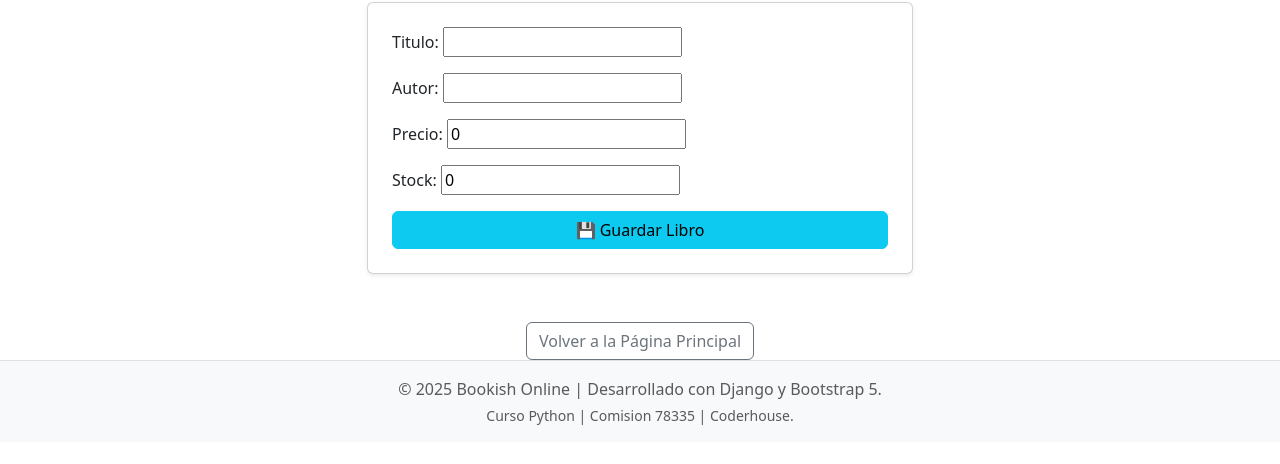
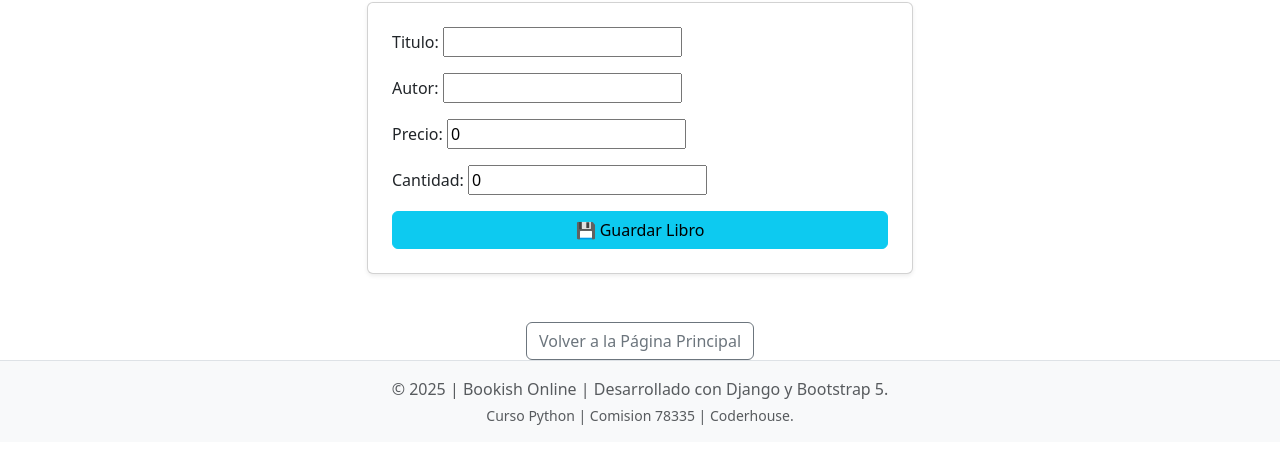
Before and after one commit to Guileiva/TuPrimeraPagina-LEIVA_Raul, a Django app: page /crear-libro/ in a window 1280 px wide. Shown: the part 174-638 px from the top of the page. Run offline with Django 5.2, Linux system fonts and the light colour scheme.

Commit message:
actualizacion final

```diff
--- a/appInicial/forms.py
+++ b/appInicial/forms.py
@@ -4,4 +4,4 @@ from .models import Libro
 class LibroForm(forms.ModelForm):
     class Meta:
         model = Libro
-        fields = ["titulo", "autor", "precio", "stock"]
+        fields = ["titulo", "autor", "precio", "cantidad"]
--- a/appInicial/models.py
+++ b/appInicial/models.py
@@ -4,7 +4,7 @@ class Libro(models.Model):
     titulo = models.CharField(max_length=200)
     autor = models.CharField(max_length=150)
     precio = models.DecimalField(max_digits=8, decimal_places=2, default=0)
-    stock = models.IntegerField(default=0)
+    cantidad = models.IntegerField(default=0)
 
     def __str__(self):
         return f"{self.titulo} por {self.autor}"
--- a/appInicial/templates/base.html
+++ b/appInicial/templates/base.html
@@ -46,7 +46,7 @@
         <footer class="footer mt-auto py-3 bg-light border-top">
             <div class="container text-center">
                 <span class="text-muted">
-                    &copy; {% now "Y" %} Bookish Online | Desarrollado con Django y Bootstrap 5.
+                    © 2025 | Bookish Online | Desarrollado con Django y Bootstrap 5.
                 </span>
                 <span class="text-muted d-block small mt-1">
                     Curso Python | Comision 78335 | Coderhouse.
--- a/appInicial/templates/listar_libros.html
+++ b/appInicial/templates/listar_libros.html
@@ -14,7 +14,7 @@
                     <th>Título</th>
                     <th>Autor</th>
                     <th>Precio</th>
-                    <th>Stock</th>
+                    <th>Cantidad</th>
                 </tr>
             </thead>
             <tbody>
@@ -23,7 +23,7 @@
                     <td>{{ libro.titulo }}</td>
                     <td>{{ libro.autor }}</td>
                     <td>{{ libro.precio }}</td>
-                    <td>{{ libro.stock }}</td>
+                    <td>{{ libro.cantidad }}</td>
                 </tr>
                 {% endfor %}
             </tbody>
```
Also changed, not shown: appInicial/migrations/0003_rename_stock_libro_cantidad.py (added).
